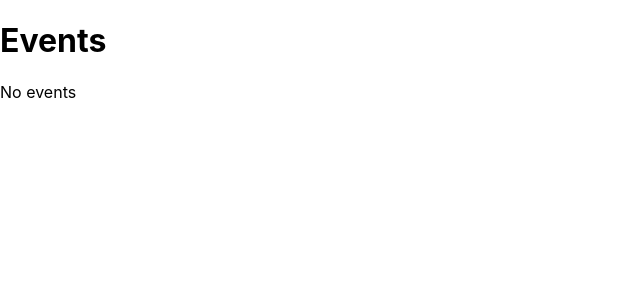
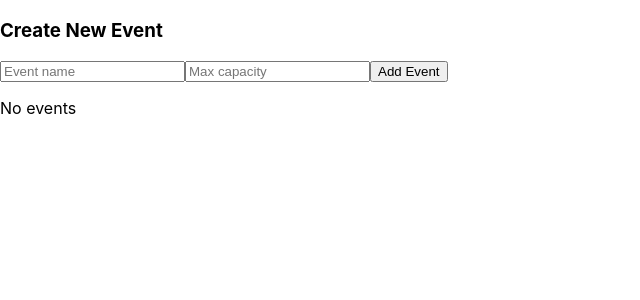
Before and after one commit to ism19/Wedding-Guest-List-Tracker, a React (Create React App) app: page / in a window 1280 px wide. Shown: the top 300 px of the page, without its empty margins (0-640 px from the left). Built offline with nearby package versions, Linux system fonts and the light colour scheme.

Commit message:
added new event feature and, event list shows capacity and remaining spots

```diff
--- a/src/App.js
+++ b/src/App.js
@@ -3,18 +3,19 @@ import './App.css'
 
 const Event = {
   name: "",
-  capacity: 0
+  capacity: 0,
+  guests: []
 }
 
 function EventList({eventList}) {
   if(eventList.length === 0) return <p className="no-events">No events</p>
 
   return (
-      <ul className="eventlist">
+      <ul className="event-list">
         {eventList.map(event =>
-          <span className="events" key={event.name}>
-            {event.name}
-          </span>
+          <li className="events" key={event.name}>
+            {event.name} - {event.capacity} spots total • {event.capacity - event.guests.length} spots remaining
+          </li>
         )}
       </ul>
   )
@@ -22,11 +23,52 @@ function EventList({eventList}) {
 
 function App() {
   const [eventList, setEventList] = useState([])
+  const [capacity, setCapacity] = useState("")
+  const [event, setEvent] = useState("")
+
+  function addEvent() {
+    if(event.trim().length === 0) return
+
+    const newEvent = {
+      name: event,
+      capacity: Number(capacity), //change to number instead
+      guests: []
+    }
+
+    setEventList([...eventList, newEvent])
+
+    setEvent("")
+    setCapacity("")
+  }
 
   return (
     <div>
-      <h1>Events</h1>
-      <EventList eventList={eventList}/>
+      <div className="create-event">
+        <h3>Create New Event</h3>
+
+        <input
+          type="text"
+          value={event}
+          placeholder="Event name"
+          onChange={e => setEvent(e.target.value)}
+        />
+
+        <input
+          type="text"
+          value={capacity}
+          placeholder="Max capacity"
+          onChange={e => setCapacity(e.target.value)}
+        />
+
+        <button className="add-button" onClick={addEvent}>
+          Add Event
+        </button>
+      </div>
+
+      <div className="events-grid">
+        <EventList eventList={eventList}/>
+      </div>
+
     </div>
   )
 }
```
